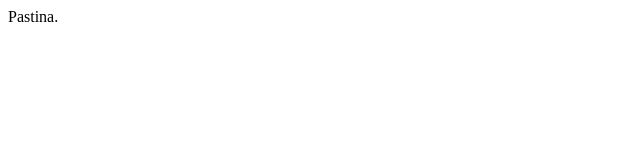
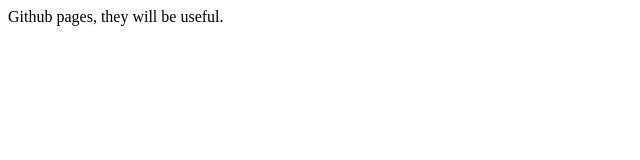
Before and after one commit to akiross/akiross.github.io, a plain HTML site: page index.html in a window 1280 px wide. Shown: the whole page, without its empty margins (0-640 px from the left). Drawn offline with Linux system fonts and the light colour scheme.

Commit message:
Added index

```diff
--- a/index.html
+++ b/index.html
@@ -1,9 +1,9 @@
 <!doctype html>
 <html>
 	<head>
-		<title>Faccio pasta al riso o pastina?</title>
+		<title>Because serving static files is cheap.</title>
 	</head>
 	<body>
-		Pastina.
+		Github pages, they will be useful.
 	</body>
 </html>
```
